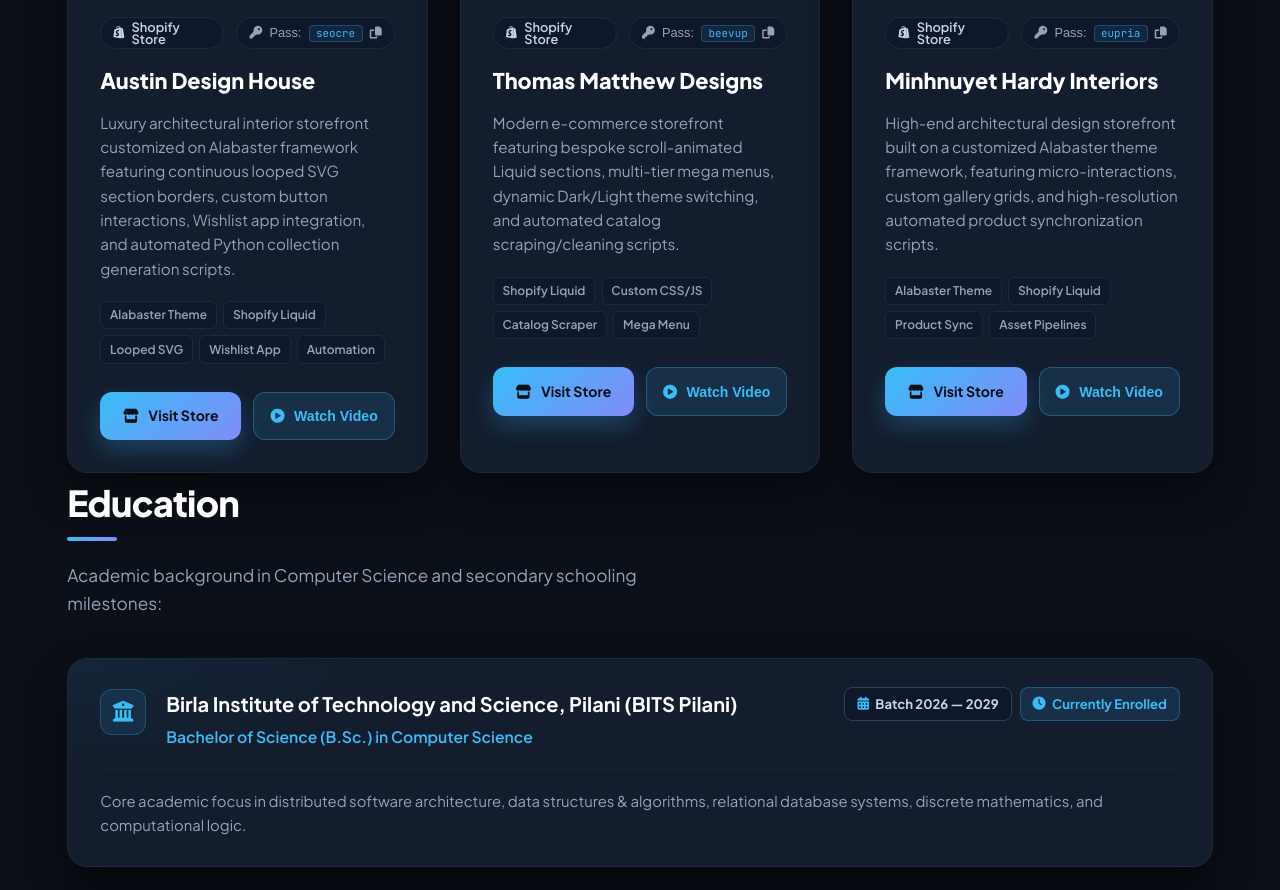
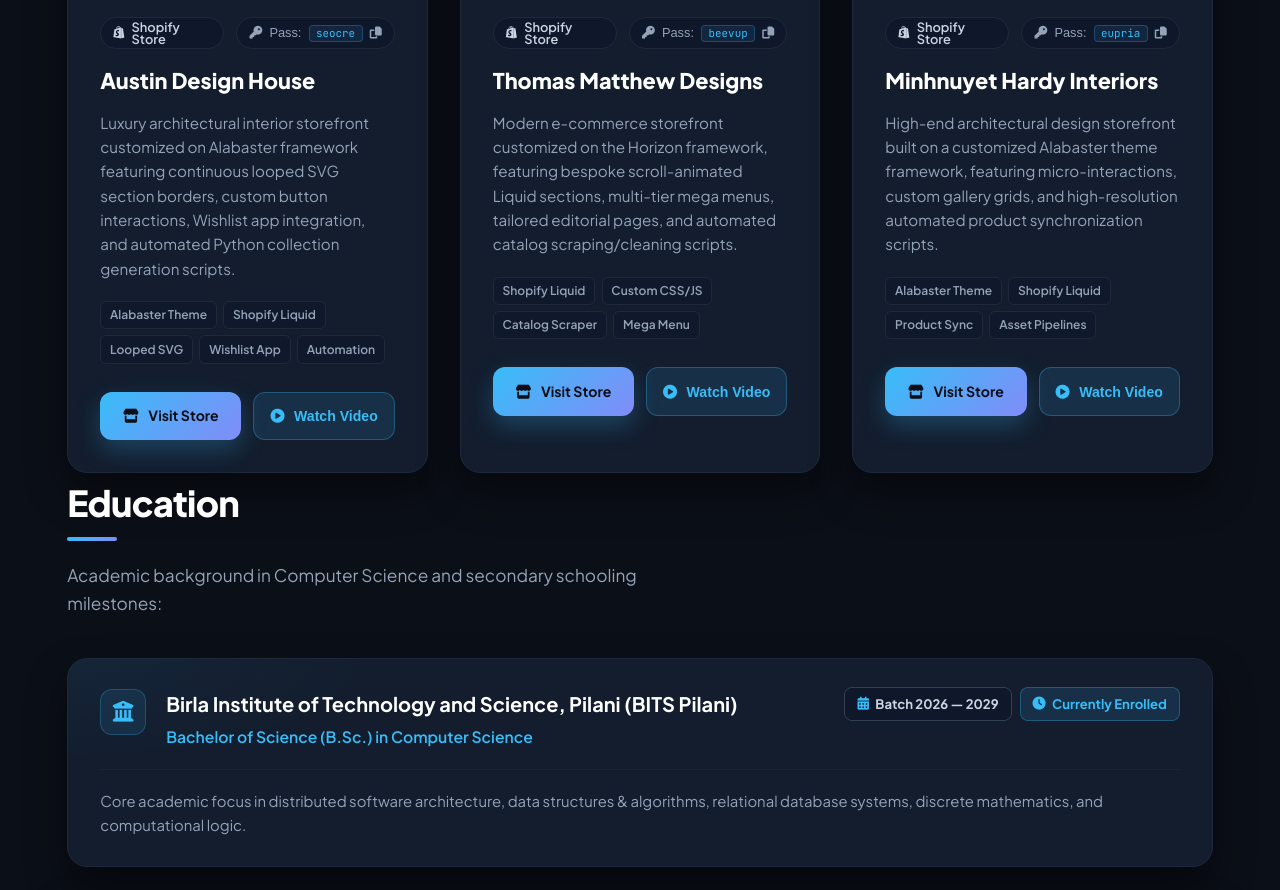
Before and after one commit to Shahid-Ali-Dev/Personal-Portfolio, a plain HTML site: page index.html in a window 1280 px wide. Shown: the part 4249-5139 px from the top of the page. Drawn offline with Linux system fonts and the light colour scheme.

Commit message:
Update index.html

```diff
--- a/index.html
+++ b/index.html
@@ -495,7 +495,7 @@
 
                 <h3 class="title">Thomas Matthew Designs</h3>
                 <p class="desc">
-                    Modern e-commerce storefront featuring bespoke scroll-animated Liquid sections, multi-tier mega menus, dynamic Dark/Light theme switching, and automated catalog scraping/cleaning scripts.
+                    Modern e-commerce storefront customized on the Horizon framework, featuring bespoke scroll-animated Liquid sections, multi-tier mega menus, tailored editorial pages, and automated catalog scraping/cleaning scripts.
                 </p>
                 <div class="tech-stack-pills">
                     <span>Shopify Liquid</span>
```
